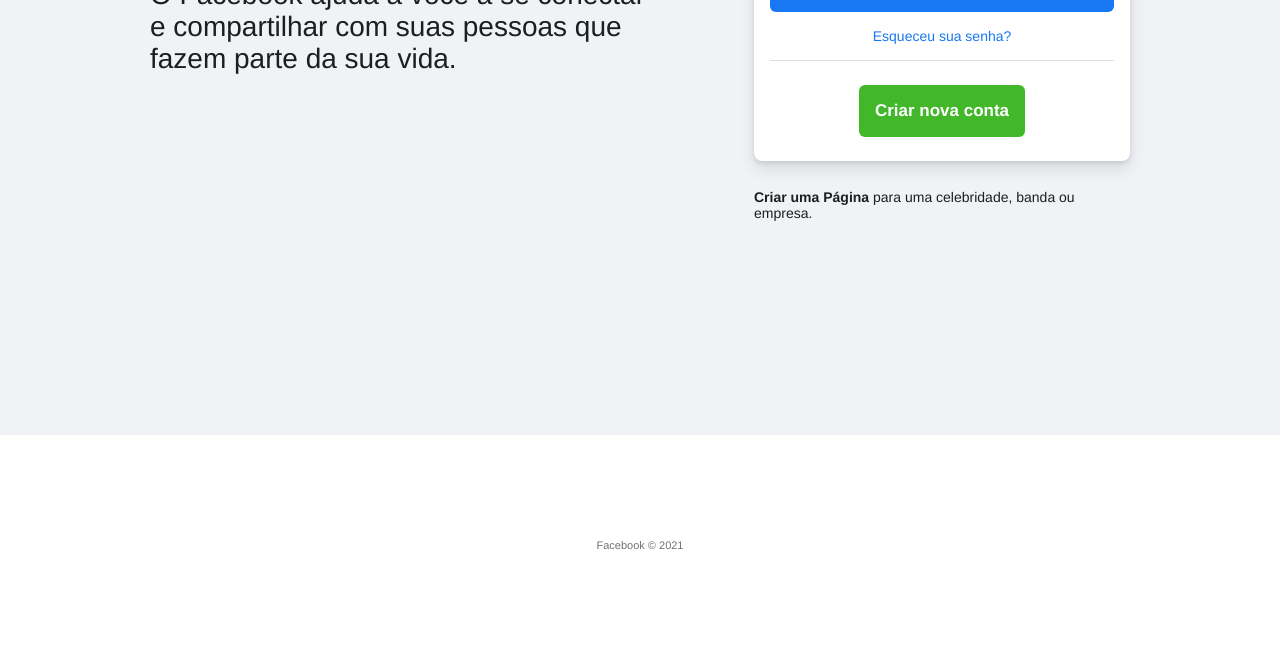
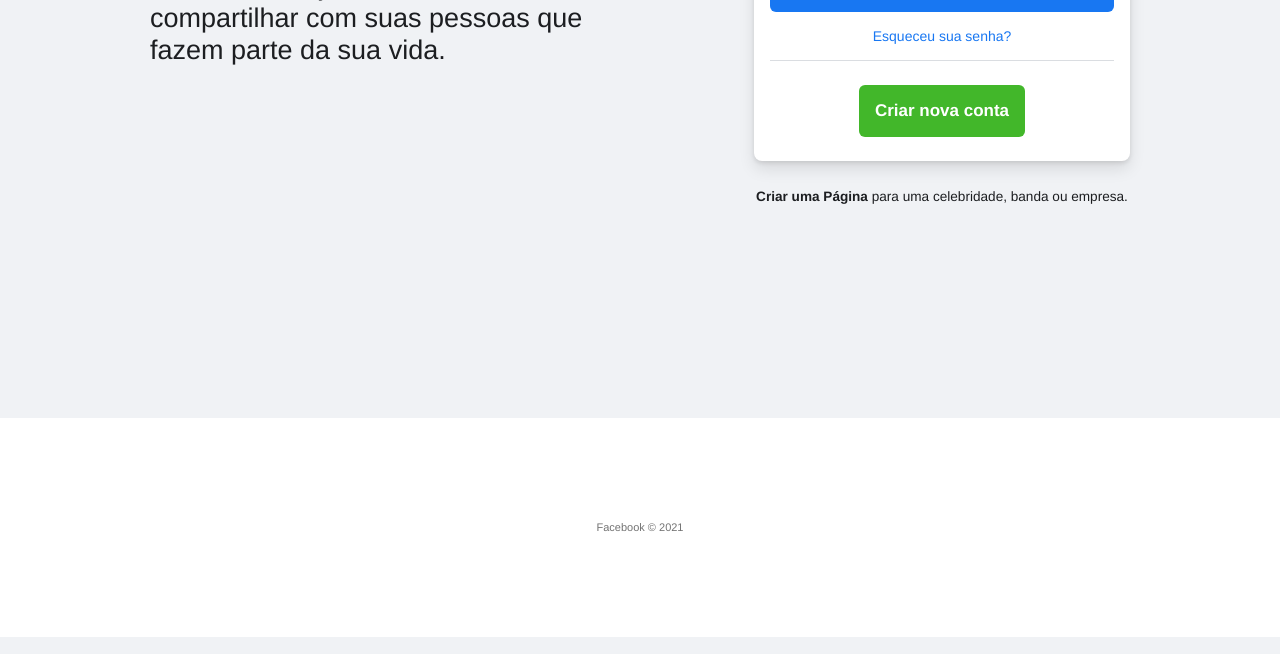
Before and after one commit to FlIxx7/facebook-login, a plain HTML site: page index.html in a window 1280 px wide. Shown: the part 311-965 px from the top of the page. Drawn offline with Linux system fonts and the light colour scheme.

Commit message:
update commit

```diff
--- a/css/estilo.css
+++ b/css/estilo.css
@@ -43,7 +43,7 @@ button {
 
 h2 {
     font-weight: 400;
-    font-size: 28px;
+    font-size: 27px;
     line-height: 32px;
     color: #1C1e21;
     max-width: 500px;
@@ -144,8 +144,8 @@ form a:hover {
 p,
 p>a {
     color: #1C1E21;
-    font-size: 14px;
-    /* text-align: center;*/
+    font-size: 13.6px;
+    text-align: center;
     margin-top: 28px;
 }
 
```
